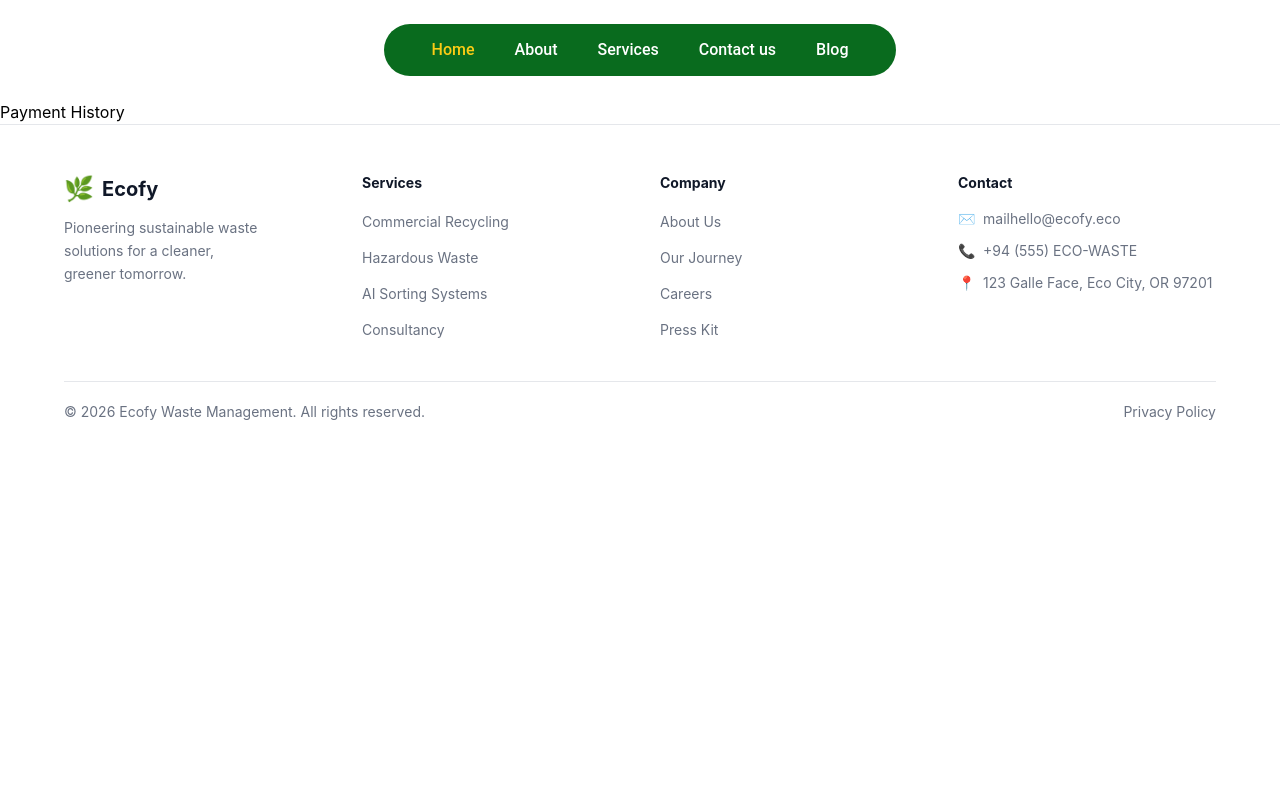
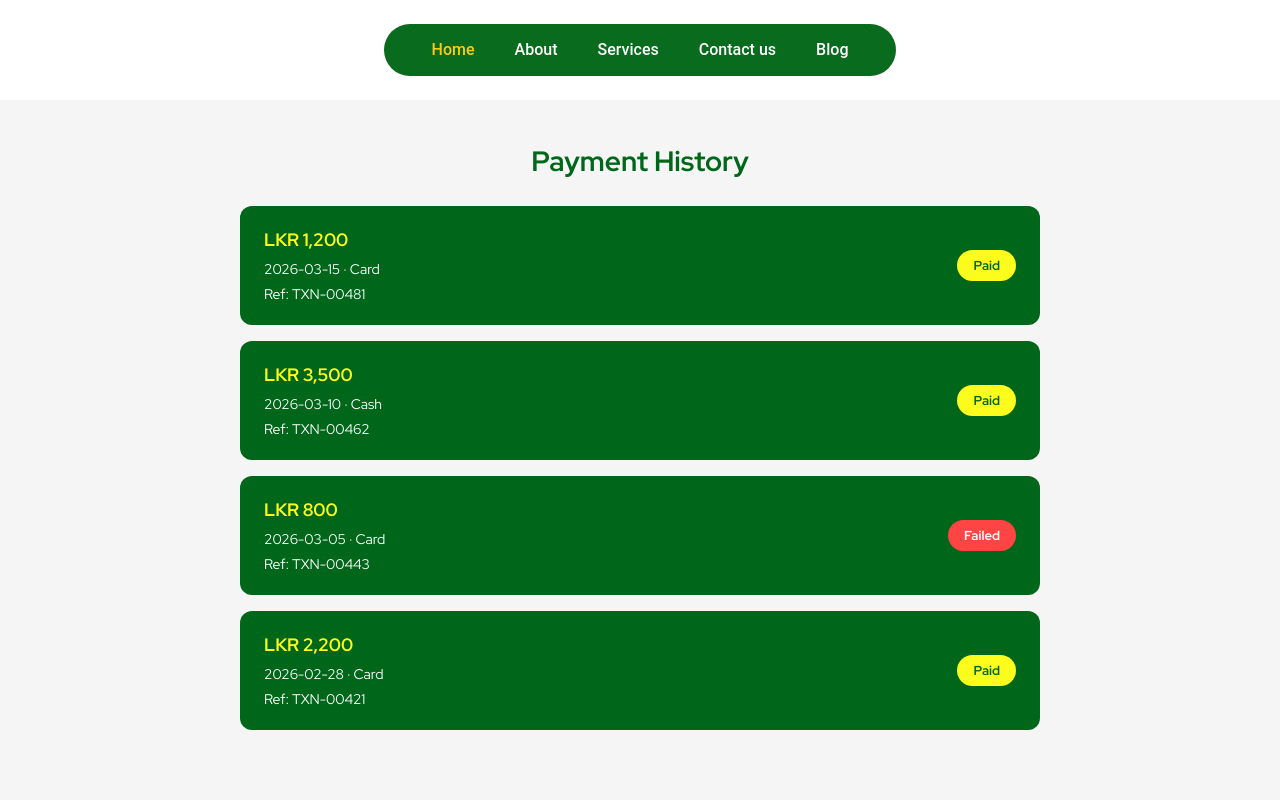
Before and after one commit to Ecofy-Waste-Management-Website/Front-End, a React (Vite) app in the folder front-end/: page /payment-history in a window 1280 px wide. Shown: the top 800 px of the page. Built offline with nearby package versions, Linux system fonts and the light colour scheme.

Commit message:
Added Payment History screen with dummy data

```diff
--- a/front-end/src/Components/Screens/PaymentHistory.jsx
+++ b/front-end/src/Components/Screens/PaymentHistory.jsx
@@ -1,8 +1,54 @@
-import React from'react'
+import React from 'react'
+
+const fontLink = document.createElement('link');
+fontLink.href = 'https://fonts.googleapis.com/css2?family=Red+Hat+Display:wght@400;500;700&display=swap';
+fontLink.rel = 'stylesheet';
+document.head.appendChild(fontLink);
+
+const dummyPayments = [
+  { id: 1, amount: 1200, payment_method: 'Card', payment_status: 'paid', payment_date: '2026-03-15', transaction_ref: 'TXN-00481' },
+  { id: 2, amount: 3500, payment_method: 'Cash', payment_status: 'paid', payment_date: '2026-03-10', transaction_ref: 'TXN-00462' },
+  { id: 3, amount: 800, payment_method: 'Card', payment_status: 'failed', payment_date: '2026-03-05', transaction_ref: 'TXN-00443' },
+  { id: 4, amount: 2200, payment_method: 'Card', payment_status: 'paid', payment_date: '2026-02-28', transaction_ref: 'TXN-00421' },
+];
+
+const STATUS_STYLES = {
+  paid:   { backgroundColor: '#FCFC1D', color: '#00671A' },
+  failed: { backgroundColor: '#ff4444', color: '#ffffff' },
+};
+
 function PaymentHistory() {
   return (
-    <div>
-      <h2>Payment History</h2>
+    <div style={{ backgroundColor: '#f5f5f5', minHeight: '100vh', padding: '40px 20px', fontFamily: "'Red Hat Display', sans-serif" }}>
+
+      <h2 style={{ color: '#00671A', fontSize: '28px', fontWeight: '700', marginBottom: '24px', textAlign: 'center' }}>
+        Payment History
+      </h2>
+
+      <div style={{ maxWidth: '800px', margin: '0 auto', display: 'flex', flexDirection: 'column', gap: '16px' }}>
+        {dummyPayments.map((item) => (
+          <div key={item.id} style={{ backgroundColor: '#00671A', borderRadius: '12px', padding: '20px 24px', display: 'flex', justifyContent: 'space-between', alignItems: 'center' }}>
+
+            <div>
+              <p style={{ color: '#FCFC1D', fontWeight: '700', fontSize: '18px', margin: '0 0 6px' }}>
+                LKR {item.amount.toLocaleString()}
+              </p>
+              <p style={{ color: 'white', fontSize: '14px', margin: '0 0 4px' }}>
+                {item.payment_date} · {item.payment_method}
+              </p>
+              <p style={{ color: 'white', fontSize: '14px', margin: '0' }}>
+                Ref: {item.transaction_ref}
+              </p>
+            </div>
+
+            <span style={{ ...STATUS_STYLES[item.payment_status], padding: '6px 16px', borderRadius: '20px', fontWeight: '600', fontSize: '13px', textTransform: 'capitalize' }}>
+              {item.payment_status}
+            </span>
+
+          </div>
+        ))}
+      </div>
+
     </div>
   );
 }
```
